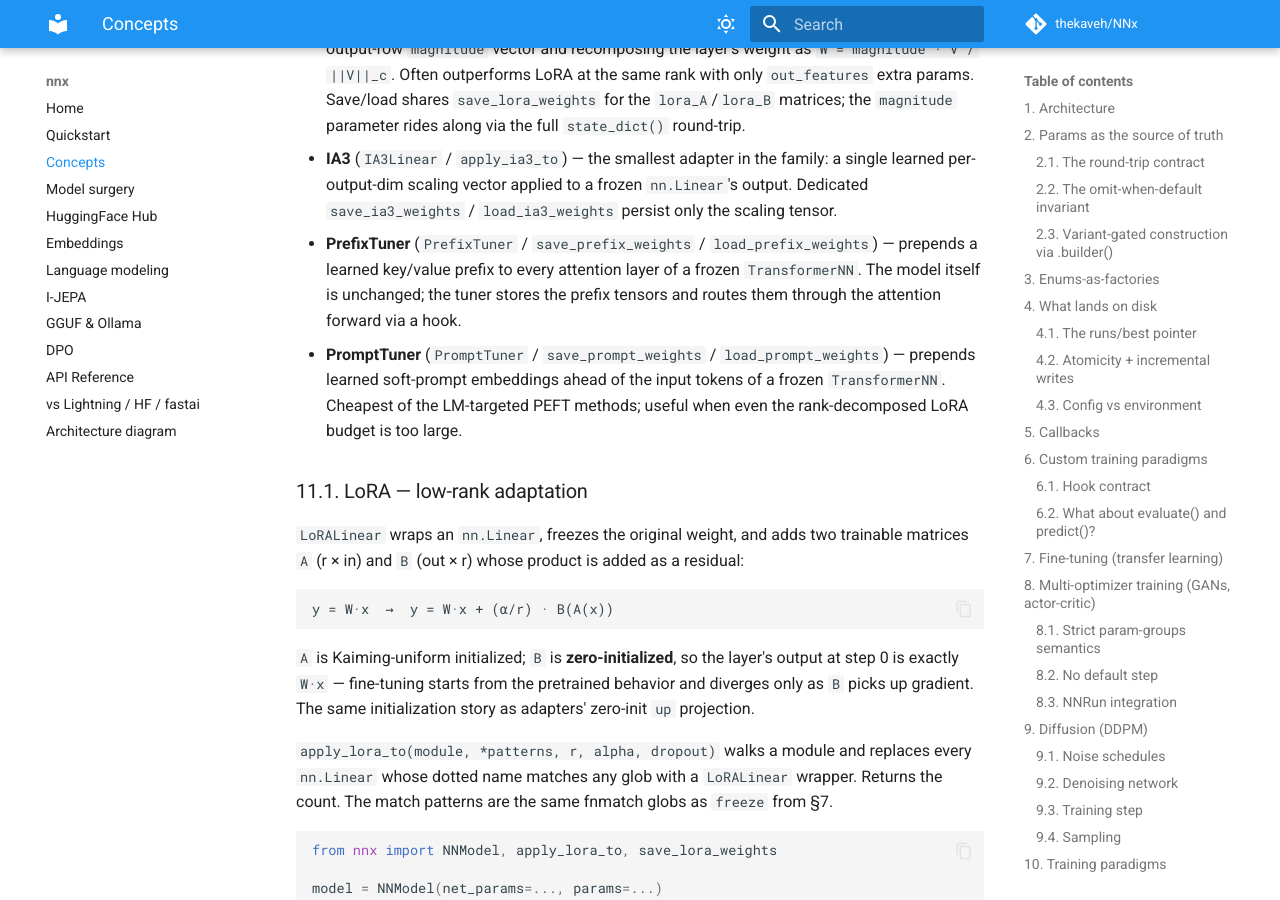
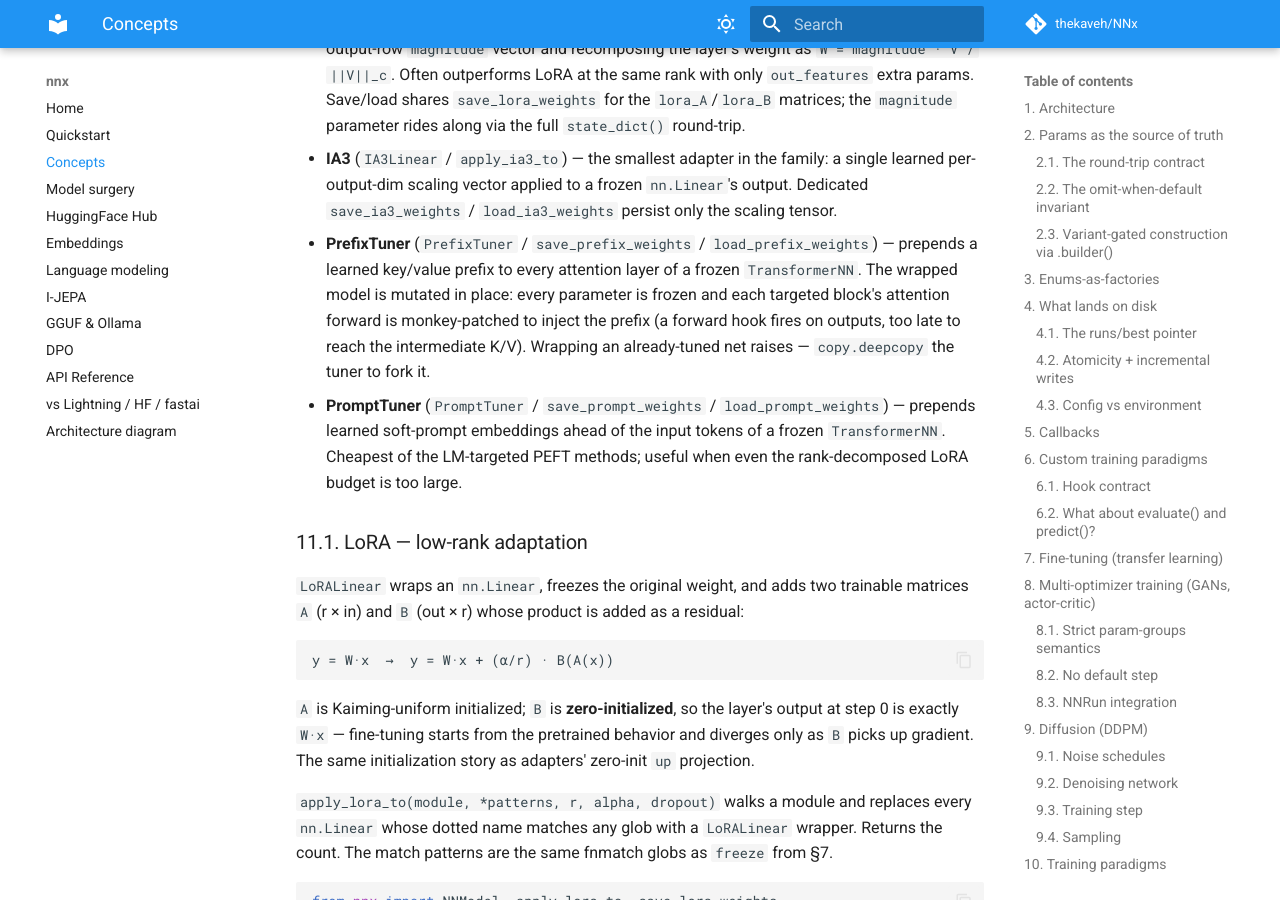
Before and after one commit to thekaveh/NNx, an MkDocs documentation site: the page built from docs/concepts.md, in a window 1280 px wide and 900 px high, scrolled down 12731 px. Built offline with MkDocs 1.6.1 and Material for MkDocs 9.7.7, drawn with Linux system fonts in a browser that asks for light colours; comment, search, counter and statistics services are not loaded.

Commit message:
docs: correct concepts.md PrefixTuner mechanism description
The §11 bullet claimed the wrapped model is unchanged and the prefix is
routed via a hook — both false: __init__ freezes every parameter and
monkey-patches each targeted attention forward in place (prefix.py
documents why a hook can't reach the intermediate K/V), and the new
reentrancy guard makes re-wrapping raise. README/quickstart already
phrased it correctly; concepts.md was the lone drift.

```diff
--- a/docs/concepts.md
+++ b/docs/concepts.md
@@ -418,7 +418,7 @@ When a pretrained model is too large to fine-tune in full, PEFT keeps the origin
 
 - **DoRA** (`DoRALinear` / `apply_dora_to`) — subclass of `LoRALinear` adding a trainable per-output-row `magnitude` vector and recomposing the layer's weight as `W = magnitude · V / ||V||_c`. Often outperforms LoRA at the same rank with only `out_features` extra params. Save/load shares `save_lora_weights` for the `lora_A`/`lora_B` matrices; the `magnitude` parameter rides along via the full `state_dict()` round-trip.
 - **IA3** (`IA3Linear` / `apply_ia3_to`) — the smallest adapter in the family: a single learned per-output-dim scaling vector applied to a frozen `nn.Linear`'s output. Dedicated `save_ia3_weights` / `load_ia3_weights` persist only the scaling tensor.
-- **PrefixTuner** (`PrefixTuner` / `save_prefix_weights` / `load_prefix_weights`) — prepends a learned key/value prefix to every attention layer of a frozen `TransformerNN`. The model itself is unchanged; the tuner stores the prefix tensors and routes them through the attention forward via a hook.
+- **PrefixTuner** (`PrefixTuner` / `save_prefix_weights` / `load_prefix_weights`) — prepends a learned key/value prefix to every attention layer of a frozen `TransformerNN`. The wrapped model is mutated in place: every parameter is frozen and each targeted block's attention forward is monkey-patched to inject the prefix (a forward hook fires on outputs, too late to reach the intermediate K/V). Wrapping an already-tuned net raises — `copy.deepcopy` the tuner to fork it.
 - **PromptTuner** (`PromptTuner` / `save_prompt_weights` / `load_prompt_weights`) — prepends learned soft-prompt embeddings ahead of the input tokens of a frozen `TransformerNN`. Cheapest of the LM-targeted PEFT methods; useful when even the rank-decomposed LoRA budget is too large.
 
 ### 11.1. LoRA — low-rank adaptation
```
